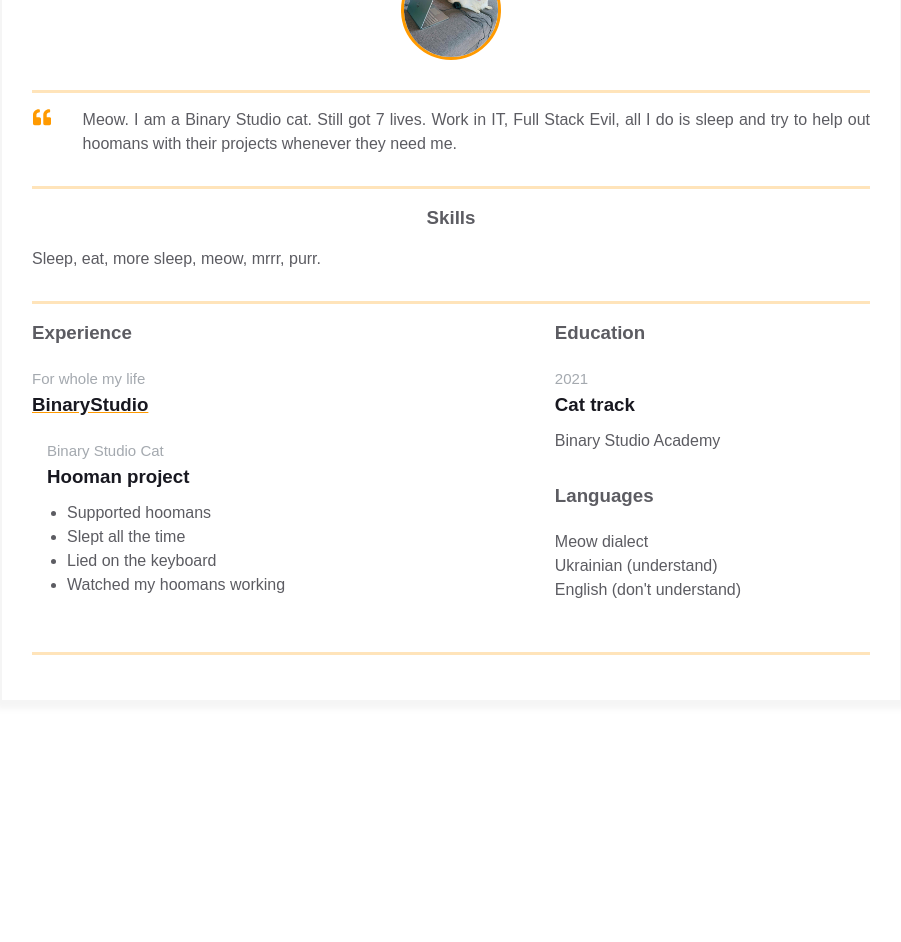
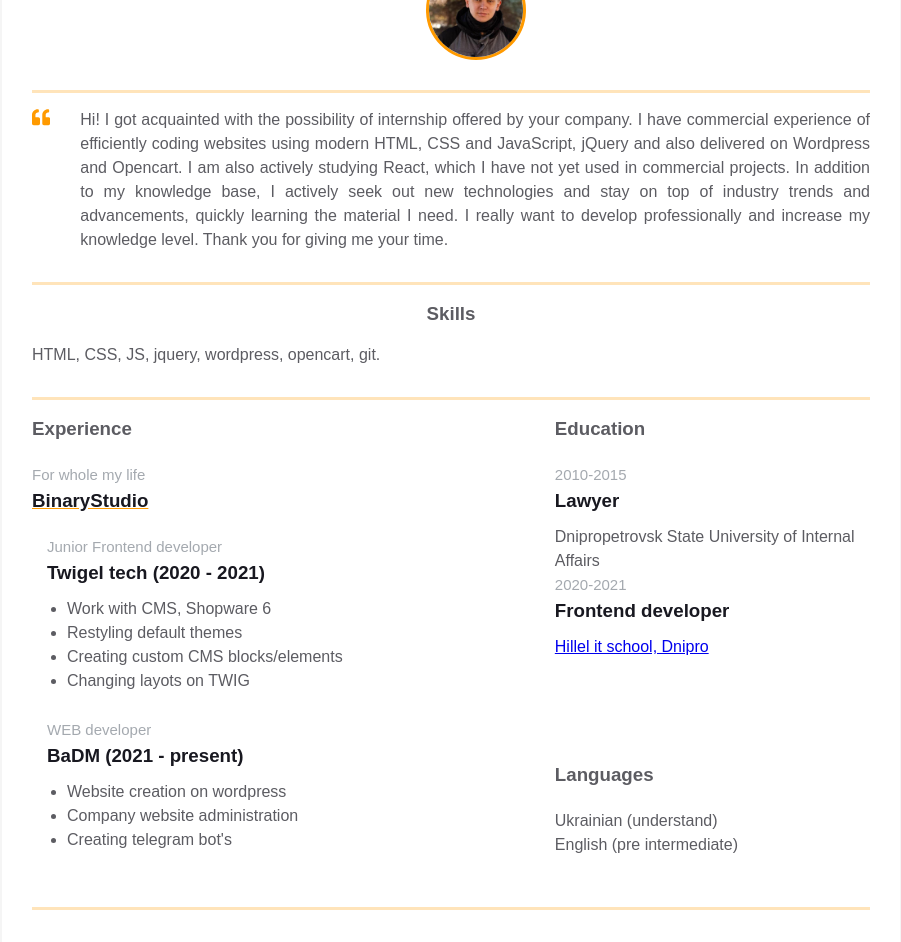
Before and after one commit to riabtsun/homepage, a plain HTML site: page index.html in a window 1280 px wide. Shown: the part 242-1184 px from the top of the page, without its empty margins (189-1090 px from the left). Before the commit the page ends 993 px from the top, so only its background shows below. Drawn offline with Linux system fonts and the light colour scheme.

Commit message:
Added personal info in the resume

```diff
--- a/index.html
+++ b/index.html
@@ -11,12 +11,12 @@
     <div class="resume">
         <div class="container">
             <div class="resume__block">
-                <h1 class="contact-info__header">Bulka</h1>
-                <h3 class="contact-info__sub-header">Senior Hooman Manager</h3>
+                <h1 class="contact-info__header">Dmytro Riabtsun</h1>
+                <h3 class="contact-info__sub-header">Junior Front End Developer</h3>
 
                 <div class="contact_info_container fh">
                     <div class="contact-info__block">
-                        <a href="" rel="author" class="contact-info__item">
+                        <a href="https://goo.gl/maps/n9C3nAv52zQmDTzn9" rel="author" class="contact-info__item">
                             <div class="contact-info__item-icon-wrapper">
                                 <svg class="contact-info__item-icon" xmlns="http://www.w3.org/2000/svg"
                                      viewBox="0 0 384 512">
@@ -25,16 +25,16 @@
                                     </path>
                                 </svg>
                             </div>
-                            <span>Lviv, Ukraine</span>
+                            <span>Dnipro, Ukraine</span>
                         </a>
                     </div>
 
                     <div class="contact-info__block contact-info__block--center">
-                        <img class="contact-info__avatar" src="assets/avatar.jpg" alt="Avatar">
+                        <img class="contact-info__avatar" src="assets/my_avatar.jfif" alt="Avatar">
                     </div>
 
                     <div class="contact-info__block">
-                        <a href="https://ua.linkedin.com/company/binary-studio_241166" rel="author"
+                        <a href="https://www.linkedin.com/in/riabtsun/" rel="author"
                            class="contact-info__item">
                             <div class="contact-info__item-icon-wrapper">
                                 <svg class="contact-info__item-icon" xmlns="http://www.w3.org/2000/svg"
@@ -44,7 +44,7 @@
                                     </path>
                                 </svg>
                             </div>
-                            <span>binary-studio</span>
+                            <span>LinkedIn</span>
                         </a>
                     </div>
                 </div>
@@ -60,10 +60,17 @@
                             </path>
                         </svg>
                     </div>
-                    <p class="intro_text">Meow.
-                        I am a Binary Studio cat. Still got 7 lives. Work in IT, Full Stack Evil,
-                        all I do is sleep and try to help out hoomans with their projects whenever
-                        they need me.
+                    <p class="intro_text">
+                        Hi! I got acquainted with the possibility of internship offered by your
+                        company.
+                        I have commercial experience of efficiently coding websites using modern HTML, CSS and
+                        JavaScript, jQuery and also delivered on Wordpress and Opencart. I am also actively studying
+                        React, which I have not yet used in commercial projects. In addition to my knowledge base, I
+                        actively seek out new technologies and stay on top of industry trends and advancements, quickly
+                        learning the material I need. I really want to develop professionally and increase my knowledge
+                        level.
+
+                        Thank you for giving me your time.
                     </p>
                 </div>
             </div>
@@ -72,7 +79,7 @@
             <div class="resume__block">
                 <div class="skills">
                     <h3 class="skills__header">Skills</h3>
-                    <p class="skills__text">Sleep, eat, more sleep, meow, mrrr, purr. </p>
+                    <p class="skills__text">HTML, CSS, JS, jquery, wordpress, opencart, git. </p>
                 </div>
             </div>
         </div>
@@ -88,13 +95,22 @@
                             </div>
 
                             <div class="experiences__company-project">
-                                <span class="experiences__company-project-role">Binary Studio Cat</span>
-                                <h3 class="experiences__company-project-name">Hooman project</h3>
+                                <span class="experiences__company-project-role">Junior Frontend developer</span>
+                                <h3 class="experiences__company-project-name">Twigel tech (2020 - 2021)</h3>
                                 <ul class="experiences__company-project-responsibilities">
-                                    <li>Supported hoomans</li>
-                                    <li>Slept all the time</li>
-                                    <li>Lied on the keyboard</li>
-                                    <li>Watched my hoomans working</li>
+                                    <li>Work with CMS, Shopware 6</li>
+                                    <li>Restyling default themes</li>
+                                    <li>Creating custom CMS blocks/elements</li>
+                                    <li>Changing layots on TWIG</li>
+                                </ul>
+                            </div>
+                            <div class="experiences__company-project">
+                                <span class="experiences__company-project-role">WEB developer</span>
+                                <h3 class="experiences__company-project-name">BaDM (2021 - present)</h3>
+                                <ul class="experiences__company-project-responsibilities">
+                                    <li>Website creation on wordpress</li>
+                                    <li>Company website administration</li>
+                                    <li>Creating telegram bot's</li>
                                 </ul>
                             </div>
                         </div>
@@ -103,22 +119,28 @@
                         <div class="additional-info__education">
                             <h3 class="additional-info__education-header">Education</h3>
                             <div class="additional-info__education-university">
-                                <span class="additional-info__education-university-durability">2021</span>
-                                <h3 class="additional-info__education-university-speciality">Cat track</h3>
-                                <p class="additional-info__education-university-name">Binary Studio Academy</p>
+                                <span class="additional-info__education-university-durability">2010-2015</span>
+                                <h3 class="additional-info__education-university-speciality">Lawyer</h3>
+                                <p class="additional-info__education-university-name">
+                                    Dnipropetrovsk State University of Internal Affairs
+                                </p>
+                            </div>
+                            <div class="additional-info__education-university">
+                                <span class="additional-info__education-university-durability">2020-2021</span>
+                                <h3 class="additional-info__education-university-speciality">Frontend developer</h3>
+                                <p class="additional-info__education-university-name">
+                                    <a href="https://certificate.ithillel.ua/view/51105929">Hillel it school, Dnipro</a>
+                                </p>
                             </div>
                         </div>
 
                         <div class="additional-info__languages">
                             <h3 class="additional-info__languages-header">Languages</h3>
                             <p class="additional-info__languages-item">
-                                Meow dialect
-                            </p>
-                            <p class="additional-info__languages-item">
                                 Ukrainian (understand)
                             </p>
                             <p class="additional-info__languages-item">
-                                English (don't understand)
+                                English (pre intermediate)
                             </p>
                         </div>
                     </div>
```
Also changed, not shown: assets/my_avatar.jfif (added).
